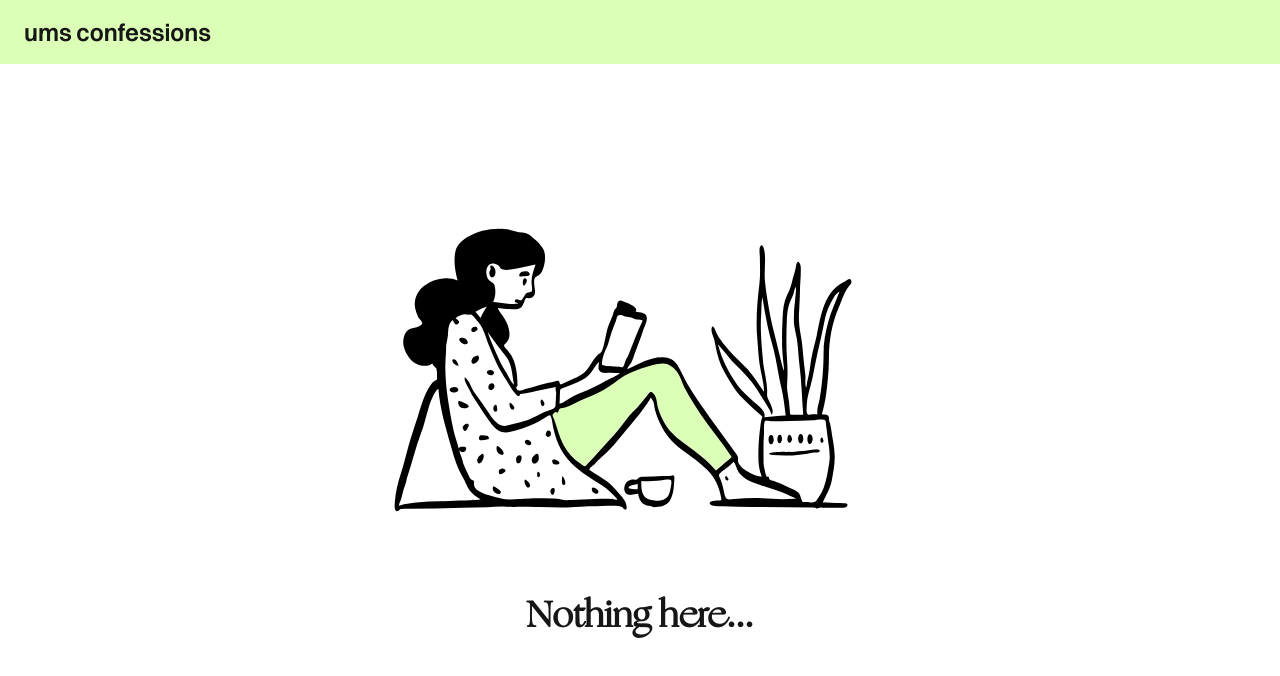
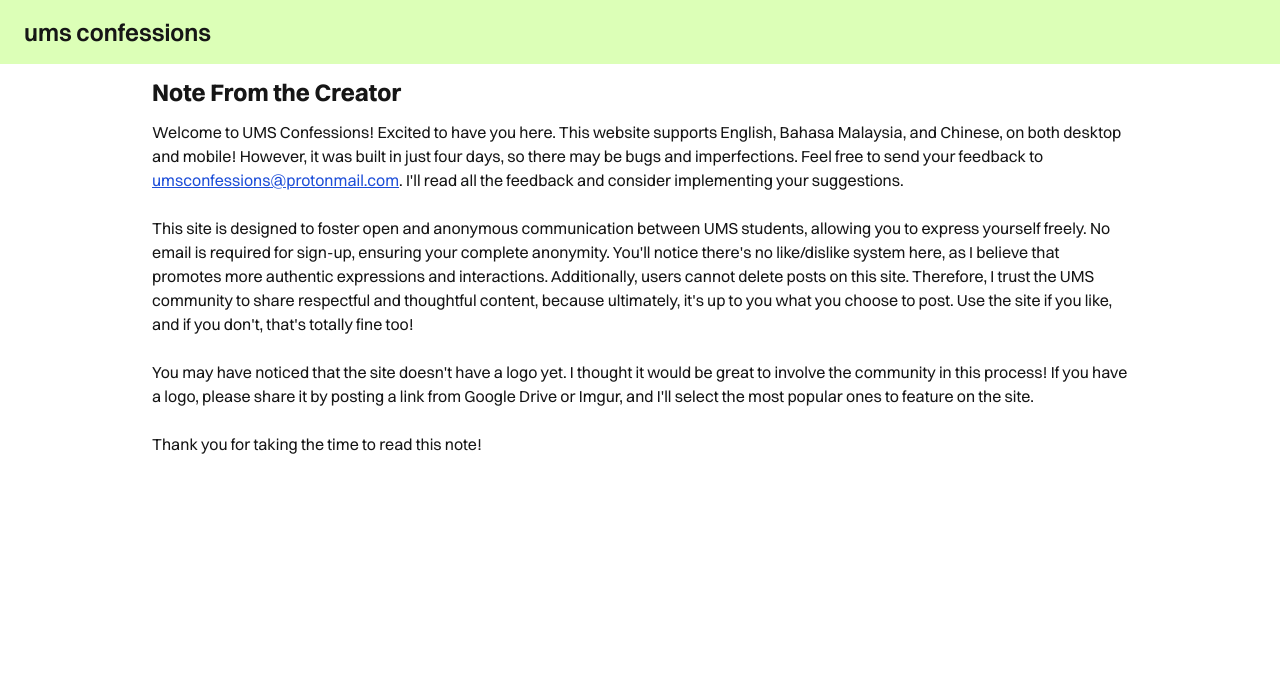
Before and after one commit to imyourjoey/forum-app-FE, a React (Vite) app: page /creator-note in a window 1280 px wide. Shown: the top 676 px of the page. Built offline with nearby package versions, Linux system fonts and the light colour scheme.

Commit message:
add creator's note

```diff
--- a/src/App.jsx
+++ b/src/App.jsx
@@ -12,6 +12,7 @@ import Cookies from "js-cookie";
 import { useLocation } from "react-router-dom";
 import React, { useEffect, useState } from "react";
 import Leaderboard from "./pages/Leaderboard/Index";
+import CreatorNote from "./pages/CreatorNote";
 
 function App() {
   const location = useLocation();
@@ -37,7 +38,6 @@ function App() {
     <>
       <Routes>
         <Route path="/" element={<Landing />} />
-        <Route path="/joey" element={<Joey />} />
         <Route path="/feed" element={<ProtectedRoute element={<Feed />} />} />
         <Route
           path="/hot"
@@ -61,6 +61,7 @@ function App() {
           path="/leaderboard"
           element={<ProtectedRoute element={<Leaderboard />} />}
         />
+        <Route path="/creator-note" element={<CreatorNote />} />
       </Routes>
     </>
   );
--- a/src/components/SideNav.jsx
+++ b/src/components/SideNav.jsx
@@ -19,10 +19,14 @@ function SideNav() {
         <li onClick={() => navigate(`/user-posts/${userId}`)}>
           <a>My Posts</a>
         </li>
-        {/* <li>
+      </div>
+      <div className="divider mt-auto !mb-1"></div>
+      <li className="text-sm">
+        <a>Creator's Note</a>
+      </li>
+      {/* <li className="text-sm">
         <a>Buy me a coffee</a>
       </li> */}
-      </div>
     </>
   );
 }
--- /dev/null
+++ b/src/pages/CreatorNote.jsx
@@ -0,0 +1,48 @@
+import NavBar from "../components/Navbar";
+
+function CreatorNote() {
+  return (
+    <>
+      <NavBar />
+      <div className="center-container">
+        <div className="font-bold text-2xl my-3">Note From the Creator</div>
+        <div>
+          Welcome to UMS Confessions! Excited to have you here. This website
+          supports English, Bahasa Malaysia, and Chinese, on both desktop and
+          mobile! However, it was built in just four days, so there may be bugs
+          and imperfections. Feel free to send your feedback to{" "}
+          <a
+            href="mailto:umsconfessions@protonmail.com"
+            className="underline text-blue-700"
+          >
+            umsconfessions@protonmail.com
+          </a>
+          . I'll read all the feedback and consider implementing your
+          suggestions.
+          <br />
+          <br />
+          This site is designed to foster open and anonymous communication
+          between UMS students, allowing you to express yourself freely. No
+          email is required for sign-up, ensuring your complete anonymity.
+          You'll notice there's no like/dislike system here, as I believe that
+          promotes more authentic expressions and interactions. Additionally,
+          users cannot delete posts on this site. Therefore, I trust the UMS
+          community to share respectful and thoughtful content, because
+          ultimately, it's up to you what you choose to post. Use the site if
+          you like, and if you don't, that's totally fine too!
+          <br />
+          <br />
+          You may have noticed that the site doesn't have a logo yet. I thought
+          it would be great to involve the community in this process! If you
+          have a logo, please share it by posting a link from Google Drive or
+          Imgur, and I'll select the most popular ones to feature on the site.
+          <br />
+          <br />
+          Thank you for taking the time to read this note!
+        </div>
+      </div>
+    </>
+  );
+}
+
+export default CreatorNote;
```
